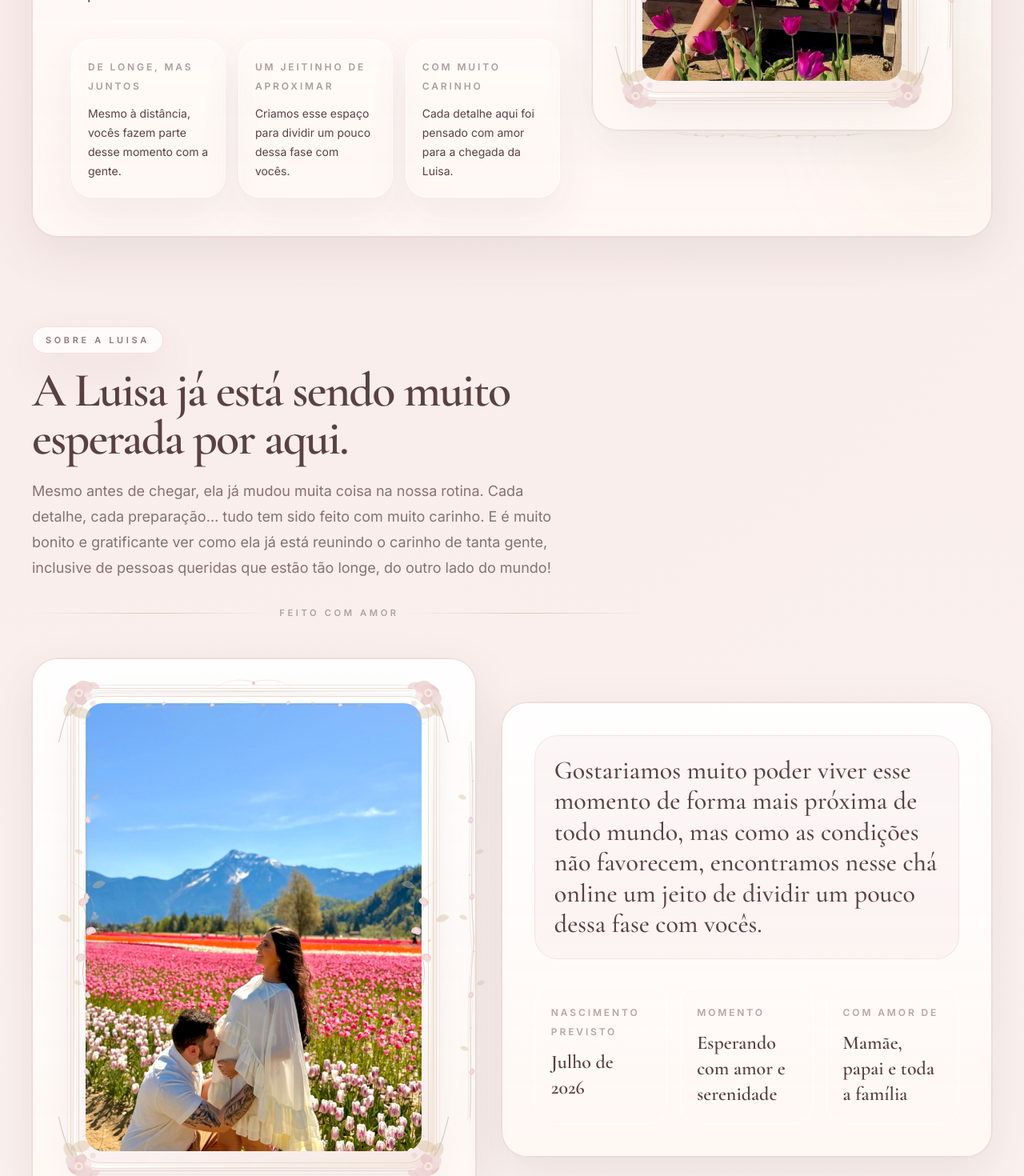
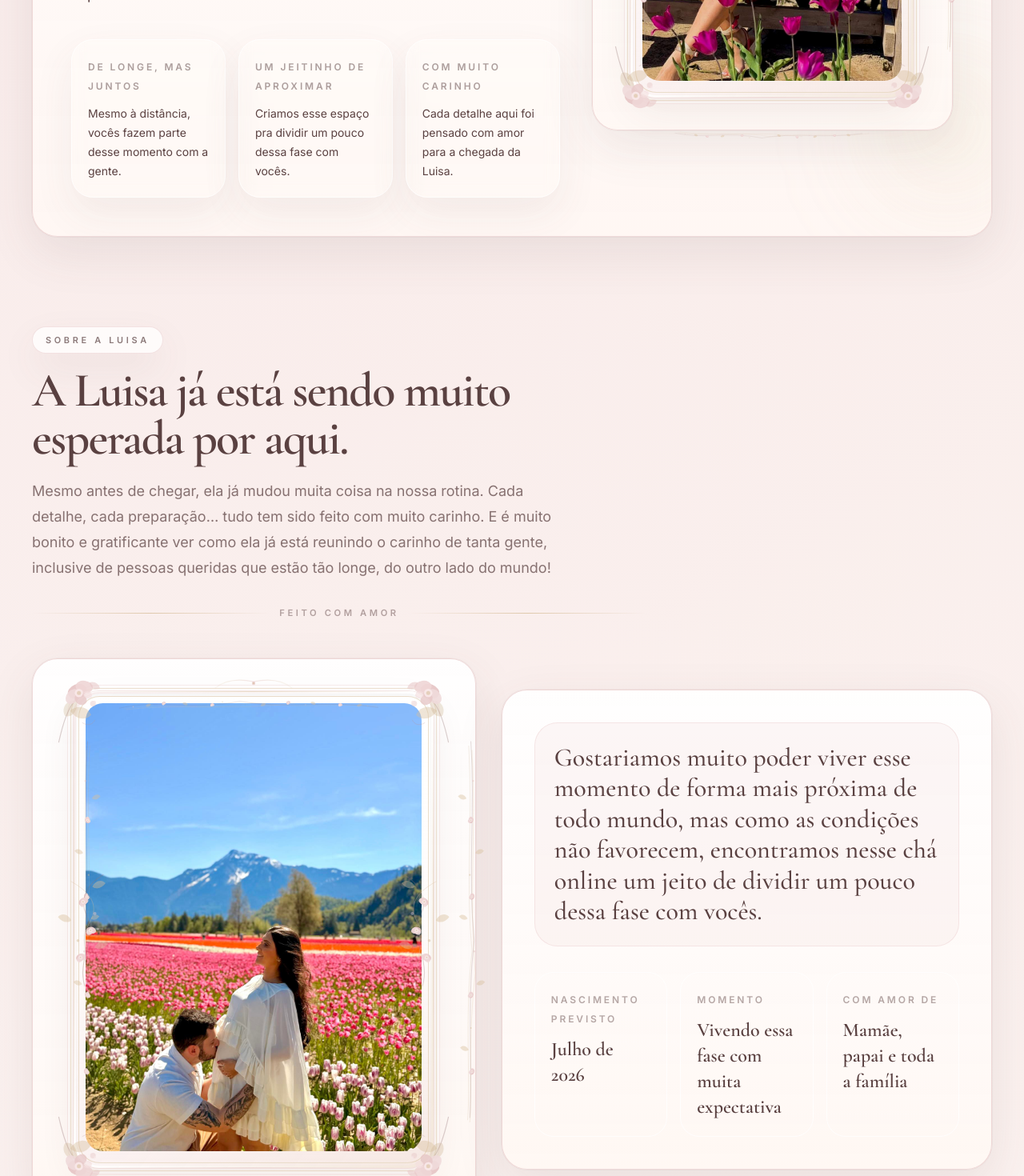
Before and after one commit to Fernandorfjr/Cha-da-Lulu, a React (Vite) app: page / in a window 1280 px wide. Shown: the part 760-2230 px from the top of the page at 80% size. Built offline with nearby package versions, Linux system fonts and the light colour scheme; no server answers.

Commit message:
Update siteConfig and Hero section text to better convey the sentiment of shared moments and anticipation for Luisa's arrival.

```diff
--- a/src/data/config.ts
+++ b/src/data/config.ts
@@ -27,7 +27,7 @@ export const siteConfig = {
       'Gostariamos muito poder viver esse momento de forma mais próxima de todo mundo, mas como as condições não favorecem, encontramos nesse chá online um jeito de dividir um pouco dessa fase com vocês.',
     image: '/images/baby-photo.jpeg',
     highlights: [
-      { label: 'Momento', value: 'Esperando com amor e serenidade' },
+      { label: 'Momento', value: 'Vivendo essa fase com muita expectativa' },
       { label: 'Com amor de', value: 'Mamãe, papai e toda a família' },
     ],
   },
--- a/src/sections/Hero.tsx
+++ b/src/sections/Hero.tsx
@@ -8,7 +8,7 @@ export function Hero() {
   const prefersReducedMotion = useReducedMotion()
   const highlights = [
     ['De longe, mas juntos', 'Mesmo à distância, vocês fazem parte desse momento com a gente.'],
-    ['Um jeitinho de aproximar', 'Criamos esse espaço para dividir um pouco dessa fase com vocês.'],
+    ['Um jeitinho de aproximar', 'Criamos esse espaço pra dividir um pouco dessa fase com vocês.'],
     ['Com muito carinho', 'Cada detalhe aqui foi pensado com amor para a chegada da Luisa.'],
   ]
 
```
